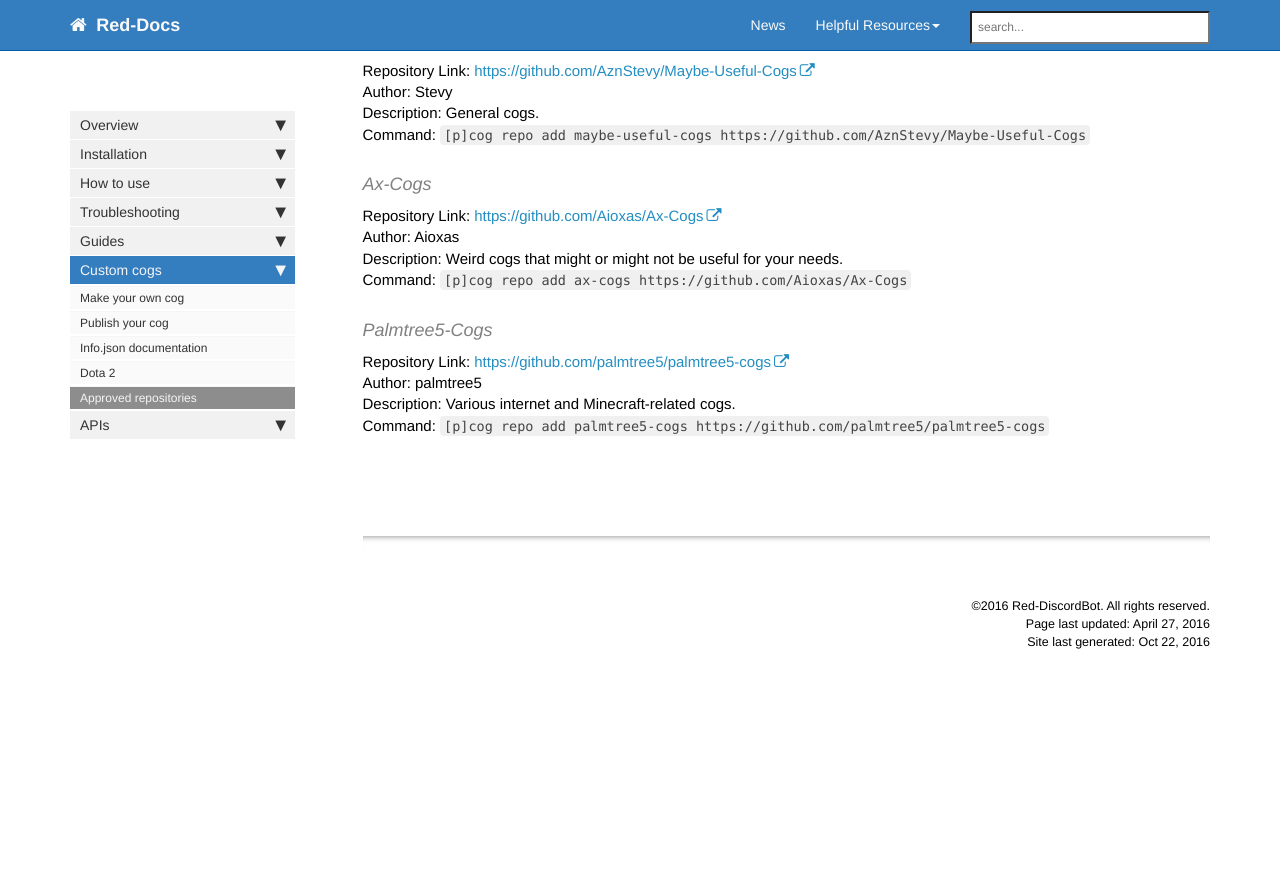
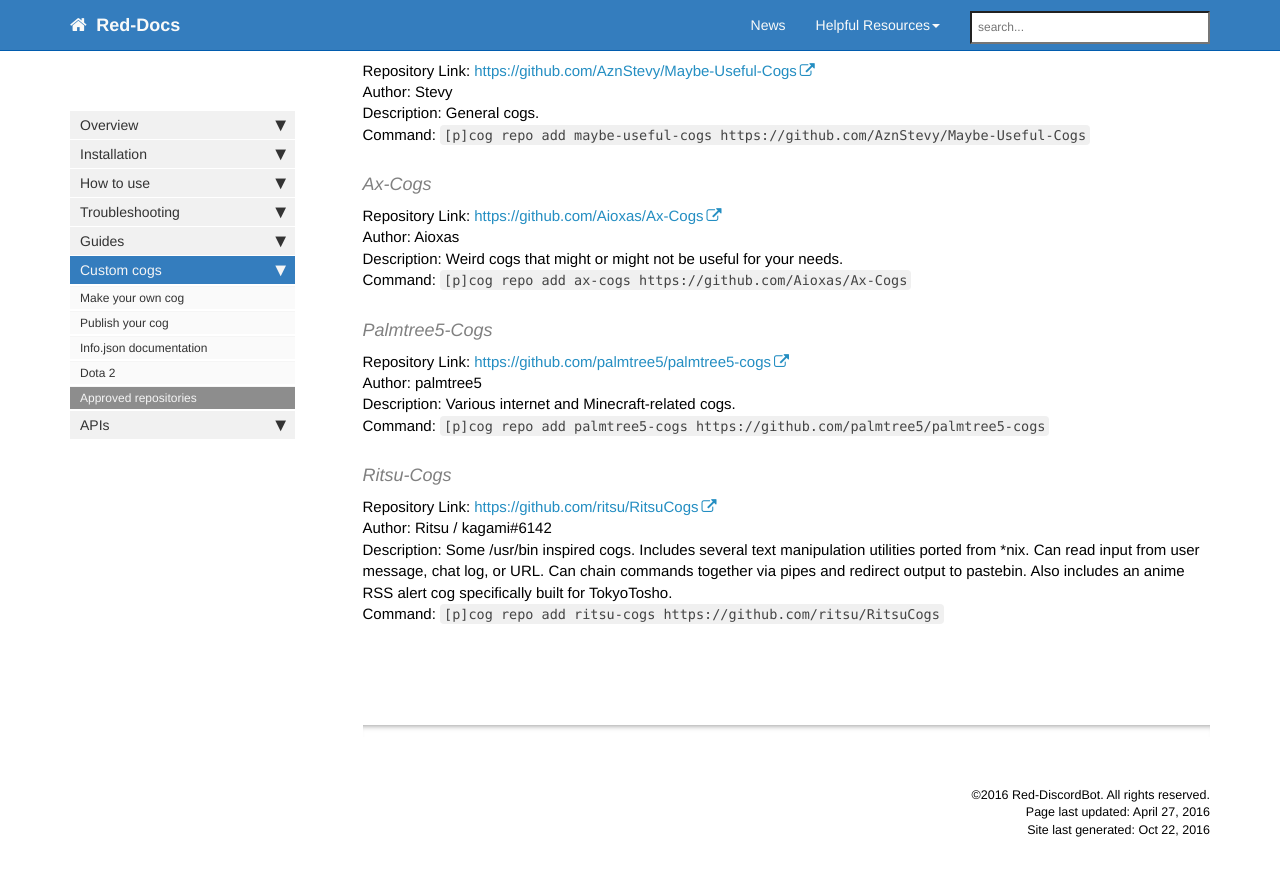
Before and after one commit to Twentysix26/Red-Docs, a Jekyll site: the page built from red/red_cog_approved_repos.md, in a window 1280 px wide and 900 px high, scrolled down 2183 px. Shown: the top 876 px of the window. Built offline with Jekyll 4.4.1, drawn with Linux system fonts in a browser that asks for light colours; nearby versions of some CDN libraries; comment, search, counter and statistics services are not loaded; before the commit the page ends 2895 px from its top, so only the background shows below that.

Commit message:
Update approved list

```diff
--- a/red/red_cog_approved_repos.md
+++ b/red/red_cog_approved_repos.md
@@ -106,3 +106,9 @@ Repository Link: [https://github.com/palmtree5/palmtree5-cogs](https://github.co
 Author: palmtree5
 Description: Various internet and Minecraft-related cogs.
 Command: ``[p]cog repo add palmtree5-cogs https://github.com/palmtree5/palmtree5-cogs``
+
+#### Ritsu-Cogs
+Repository Link: [https://github.com/ritsu/RitsuCogs](https://github.com/ritsu/RitsuCogs)
+Author: Ritsu / kagami\#6142
+Description: Some /usr/bin inspired cogs. Includes several text manipulation utilities ported from \*nix. Can read input from user message, chat log, or URL. Can chain commands together via pipes and redirect output to pastebin. Also includes an anime RSS alert cog specifically built for TokyoTosho.
+Command: ``[p]cog repo add ritsu-cogs https://github.com/ritsu/RitsuCogs``
```
